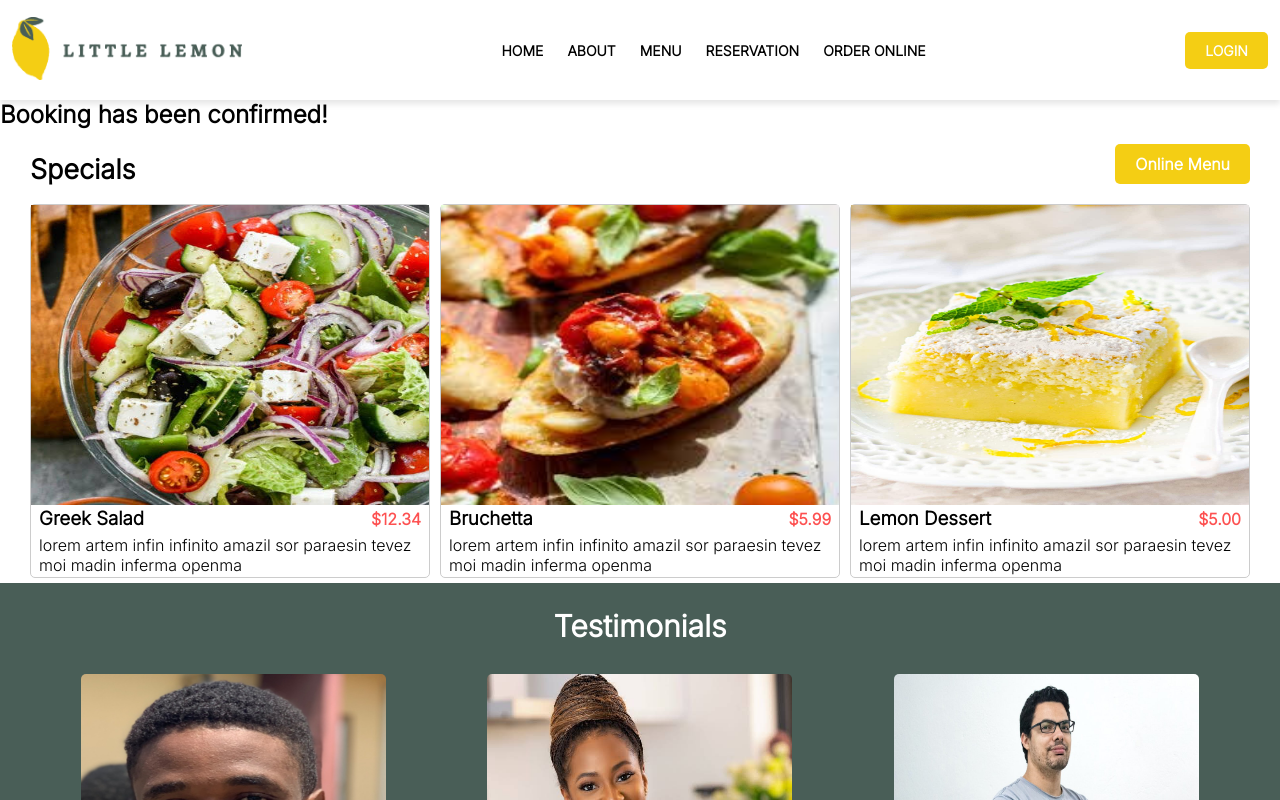
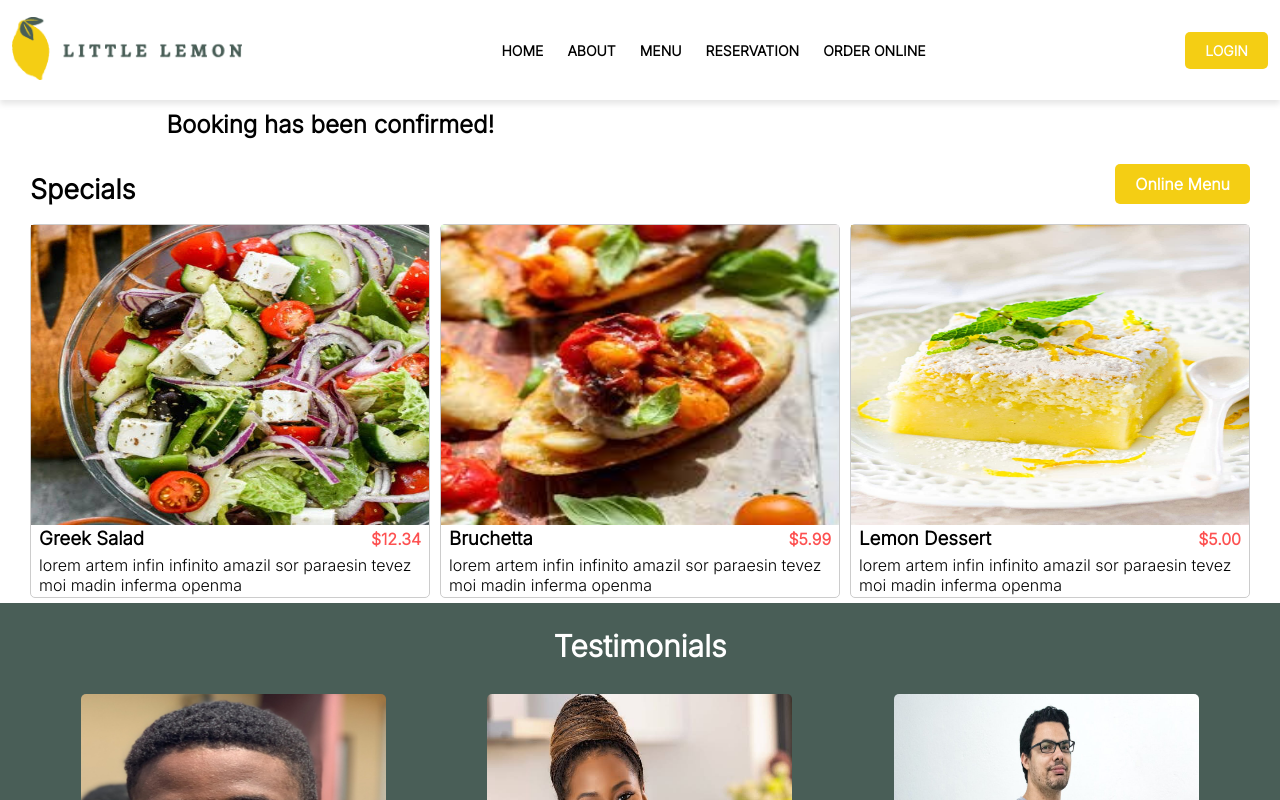
Before and after one commit to Udeme98/Meta-capstone-project, a React (Create React App) app: page /confirmed in a window 1280 px wide. Shown: the top 800 px of the page. Built offline with nearby package versions, Linux system fonts and the light colour scheme.

Commit message:
styled confirmed component

```diff
--- a/src/Components/ConfirmedBooking.js
+++ b/src/Components/ConfirmedBooking.js
@@ -1,6 +1,6 @@
 const ConfirmedBooking = () => {
   return (
-    <div>
+    <div className="confirm">
       <h2>Booking has been confirmed!</h2>
     </div>
   );
--- a/src/index.css
+++ b/src/index.css
@@ -331,6 +331,10 @@ select {
   background-color: #967d03;
 }
 
+.confirm {
+  padding: 10px 13%;
+}
+
 /* Media Queries */
 @media screen and (min-width: 1024px) {
   .nav-list {
```
